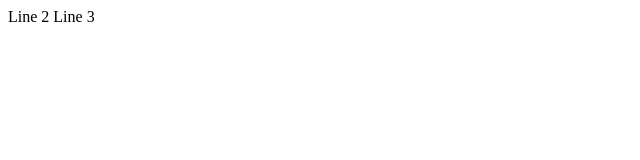
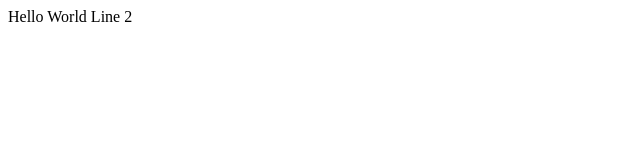
Before and after one commit to luispb/demo-project, a plain HTML site: page index.html in a window 1280 px wide. Shown: the full height of the page, 0-640 px from the left. Drawn offline with Linux system fonts and the light colour scheme.

Commit message:
new lines added

```diff
--- a/index.html
+++ b/index.html
@@ -9,8 +9,11 @@
 </head>
 
 <body>
+    <div id="charlie">
+        Hello World
         Line 2
-        Line 3
+
+        </div>
 </body>
 
 </html>
```
